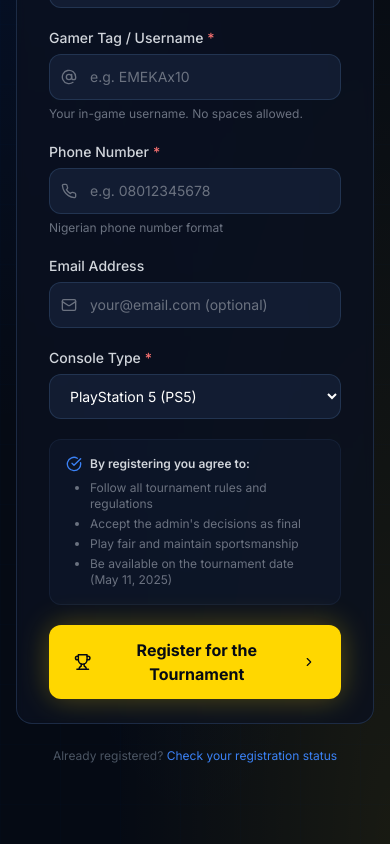
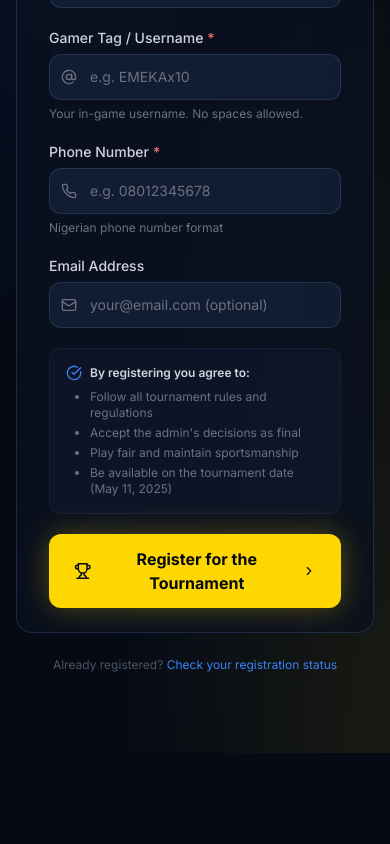
Before and after one commit to demscript/e-football, a Next.js app: page /register in a window 390 px wide. Shown: the part 576-1420 px from the top of the page. After the commit the page ends 1329 px from the top, so only its background shows below. Built offline with nearby package versions, Linux system fonts and the light colour scheme.

Commit message:
feat: remove console type from registration — mobile-only tournament

```diff
--- a/app/register/page.tsx
+++ b/app/register/page.tsx
@@ -12,15 +12,8 @@ import {
   ArrowLeft, CheckCircle, ChevronRight,
 } from "lucide-react";
 import { registrationSchema, type RegistrationInput } from "@/lib/validations";
-import { Input, Select } from "@/components/ui/input";
+import { Input } from "@/components/ui/input";
 import { Button } from "@/components/ui/button";
-
-const CONSOLE_OPTIONS = [
-  { value: "PS5", label: "PlayStation 5 (PS5)" },
-  { value: "PS4", label: "PlayStation 4 (PS4)" },
-  { value: "PC", label: "PC / Computer" },
-  { value: "MOBILE", label: "Mobile Phone" },
-];
 
 export default function RegisterPage() {
   const router = useRouter();
@@ -146,15 +139,6 @@ export default function RegisterPage() {
               {...register("email")}
             />
 
-            <Select
-              label="Console Type"
-              placeholder="Select your console..."
-              options={CONSOLE_OPTIONS}
-              error={errors.console?.message}
-              required
-              {...register("console")}
-            />
-
             {/* Rules acknowledgment */}
             <div className="rounded-xl bg-dark-700/60 border border-dark-500/50 p-4 text-xs text-gray-400 space-y-2">
               <p className="font-semibold text-gray-300 flex items-center gap-2">
--- a/lib/validations.ts
+++ b/lib/validations.ts
@@ -19,9 +19,7 @@ export const registrationSchema = z.object({
     .email("Enter a valid email address")
     .optional()
     .or(z.literal("")),
-  console: z.enum(["PS4", "PS5", "PC", "MOBILE"], {
-    required_error: "Please select your console type",
-  }),
+  console: z.enum(["PS4", "PS5", "PC", "MOBILE"]).default("MOBILE"),
 });
 
 export const loginSchema = z.object({
```
